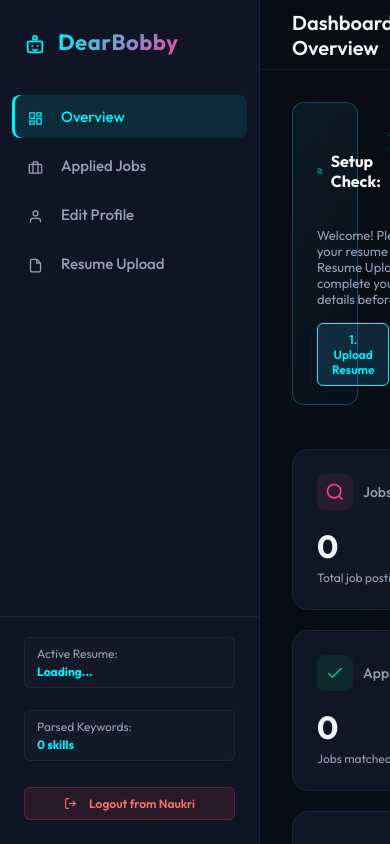
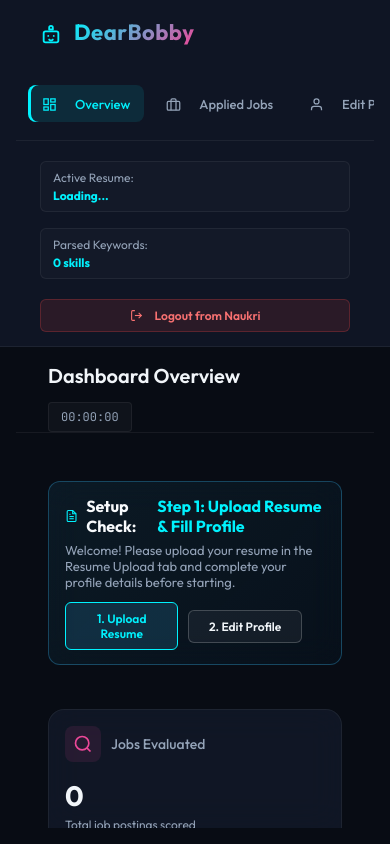
Before and after one commit to shivagokari/Dearbobby-auto-job-apply, a Flask app: page / in a window 390 px wide. Run offline with Flask 3, Linux system fonts and the light colour scheme.

Commit message:
feat: mobile Chrome responsive optimization with 16px touch inputs and single column layout

```diff
--- a/static/style.css
+++ b/static/style.css
@@ -1055,3 +1055,221 @@
   color: var(--text-main);
   background-color: rgba(255, 255, 255, 0.03);
 }
+
+/* ------------------------------------------------------------- */
+/* Mobile Responsive & Touch Optimization (< 768px)             */
+/* ------------------------------------------------------------- */
+@media (max-width: 768px) {
+  html, body {
+    overflow-x: hidden;
+    touch-action: manipulation;
+  }
+
+  /* Prevent Mobile Chrome / Safari auto-zoom on input focus */
+  input[type="text"],
+  input[type="email"],
+  input[type="number"],
+  input[type="password"],
+  select,
+  textarea {
+    font-size: 16px !important; /* Prevents auto-zoom on mobile Chrome/Safari */
+  }
+
+  /* Single Column Layout */
+  .app-container {
+    flex-direction: column !important;
+    min-height: 100vh;
+  }
+
+  /* Sidebar Mobile Layout */
+  .sidebar {
+    width: 100% !important;
+    height: auto !important;
+    border-right: none !important;
+    border-bottom: 1px solid var(--border-color);
+    padding: 14px 16px !important;
+    position: relative !important;
+  }
+
+  .sidebar-footer {
+    display: flex;
+    flex-direction: column;
+    gap: 8px;
+    margin-top: 12px;
+  }
+
+  .nav-menu {
+    display: flex;
+    flex-direction: row;
+    overflow-x: auto;
+    gap: 8px;
+    padding-bottom: 6px;
+    -webkit-overflow-scrolling: touch;
+  }
+
+  .nav-item {
+    padding: 10px 14px !important;
+    white-space: nowrap;
+    font-size: 13px !important;
+    flex-shrink: 0;
+    border-radius: 8px;
+  }
+
+  /* Main Content Area */
+  .main-content {
+    padding: 16px !important;
+    width: 100% !important;
+  }
+
+  .top-header {
+    flex-direction: column;
+    align-items: flex-start !important;
+    gap: 8px;
+    margin-bottom: 16px !important;
+  }
+
+  #page-title {
+    font-size: 20px !important;
+  }
+
+  .clock-display {
+    font-size: 12px !important;
+    align-self: flex-end;
+  }
+
+  /* Onboarding Banner Mobile */
+  .onboarding-panel {
+    padding: 14px 16px !important;
+  }
+
+  .onboarding-panel > div {
+    flex-direction: column;
+    align-items: flex-start !important;
+    gap: 12px !important;
+  }
+
+  .onboarding-panel button {
+    width: 100%;
+  }
+
+  /* Stats Grid Mobile (Single or 2-column) */
+  .stats-grid {
+    grid-template-columns: 1fr !important;
+    gap: 12px !important;
+  }
+
+  .stat-card {
+    padding: 16px !important;
+  }
+
+  .stat-value {
+    font-size: 28px !important;
+  }
+
+  /* Live Stats Mobile Grid */
+  .live-stats-panel {
+    padding: 16px !important;
+  }
+
+  .live-stats-grid {
+    grid-template-columns: 1fr 1fr !important;
+    gap: 10px !important;
+  }
+
+  .live-stat-box {
+    padding: 12px !important;
+  }
+
+  .live-box-value {
+    font-size: 14px !important;
+  }
+
+  /* Execution Console Mobile Controls */
+  .console-panel .panel-header {
+    flex-direction: column;
+    align-items: flex-start !important;
+    gap: 12px !important;
+  }
+
+  .console-controls {
+    width: 100%;
+    flex-direction: column !important;
+    align-items: stretch !important;
+    gap: 10px !important;
+  }
+
+  .freshness-select-container {
+    width: 100%;
+    justify-content: space-between;
+  }
+
+  .freshness-select-container select {
+    flex: 1;
+    text-align: right;
+  }
+
+  .console-controls button {
+    width: 100% !important;
+    padding: 12px !important;
+    font-size: 14px !important;
+    font-weight: 700;
+  }
+
+  .console-body pre {
+    max-height: 350px !important;
+    font-size: 11px !important;
+    padding: 12px !important;
+  }
+
+  /* Table Mobile Touch Responsiveness */
+  .table-actions {
+    flex-direction: column;
+    align-items: stretch !important;
+    gap: 10px !important;
+  }
+
+  #status-filter-btns {
+    width: 100%;
+    justify-content: space-between;
+  }
+
+  .filter-pill {
+    flex: 1;
+    text-align: center;
+    padding: 8px 6px !important;
+    font-size: 11px !important;
+  }
+
+  .search-input {
+    width: 100% !important;
+    min-width: unset !important;
+  }
+
+  .table-container {
+    -webkit-overflow-scrolling: touch;
+    border-radius: 8px;
+    margin-top: 12px;
+  }
+
+  .data-table th,
+  .data-table td {
+    padding: 10px 8px !important;
+    font-size: 11px !important;
+  }
+
+  /* Modals Mobile Optimization */
+  .modal-card {
+    width: 92% !important;
+    max-width: 100% !important;
+    padding: 20px 16px !important;
+    margin: 16px !important;
+    max-height: 90vh;
+    overflow-y: auto;
+    -webkit-overflow-scrolling: touch;
+  }
+
+  .form-group.row-2 {
+    grid-template-columns: 1fr !important;
+    gap: 12px !important;
+  }
+}
```
Also changed, not shown: dist/static/style.css (+218 -0 lines), 1 other file.
